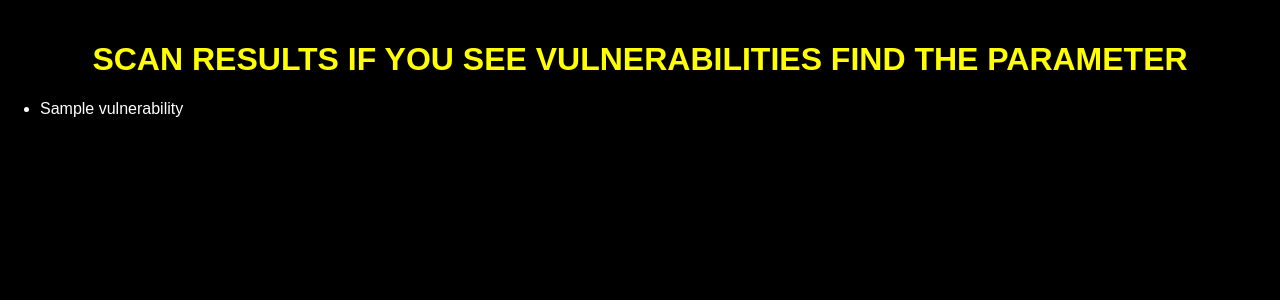
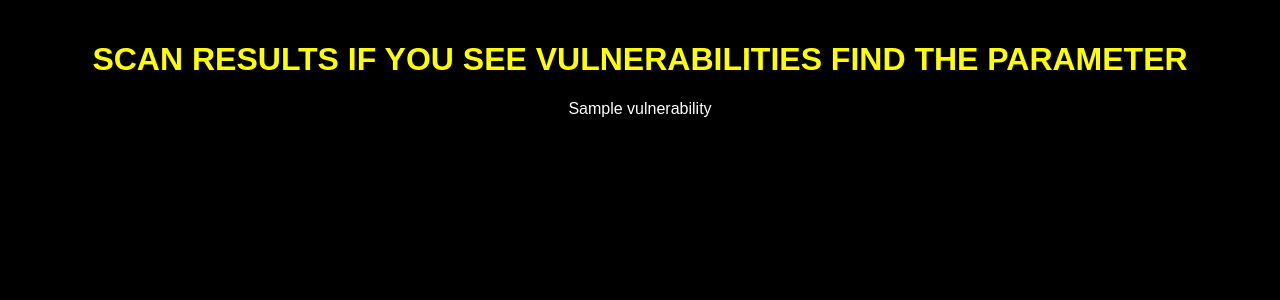
Before and after one commit to XYNnAlmeyda/webscanner-xynn, a Flask app: template templates/scan_results.html in a window 1280 px wide. Shown: the top 300 px of the page. Run offline with Flask 3, Linux system fonts and the light colour scheme; the template is opened without the code that fills it: most values are stand-ins (such as "Sample title", 1, 10 or a date in 2020).

Commit message:
Update styles.css

```diff
--- a/static/styles.css
+++ b/static/styles.css
@@ -28,3 +28,8 @@ form {
 button {
    color: black;
 }
+ul {
+   padding: 0;
+   width: 100%; /* Adjust width */
+   text-align: center;
+}
```
